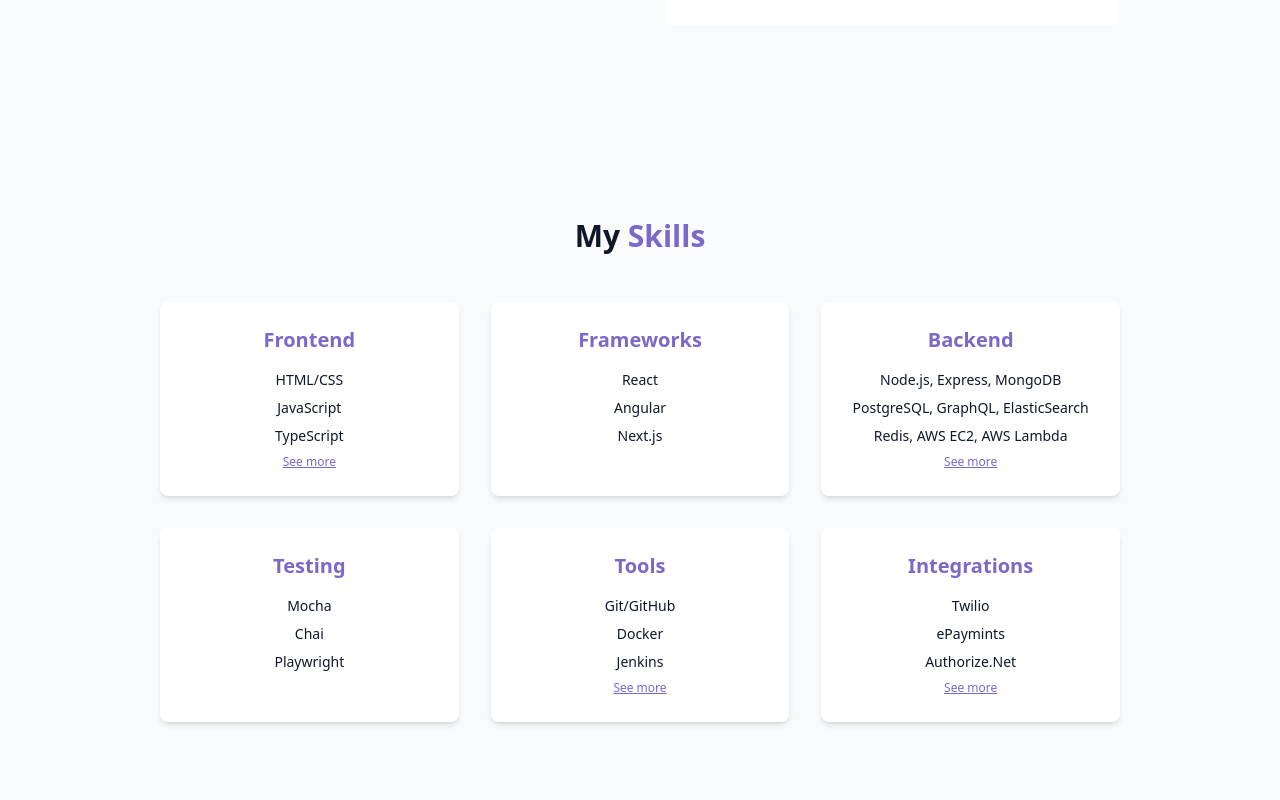
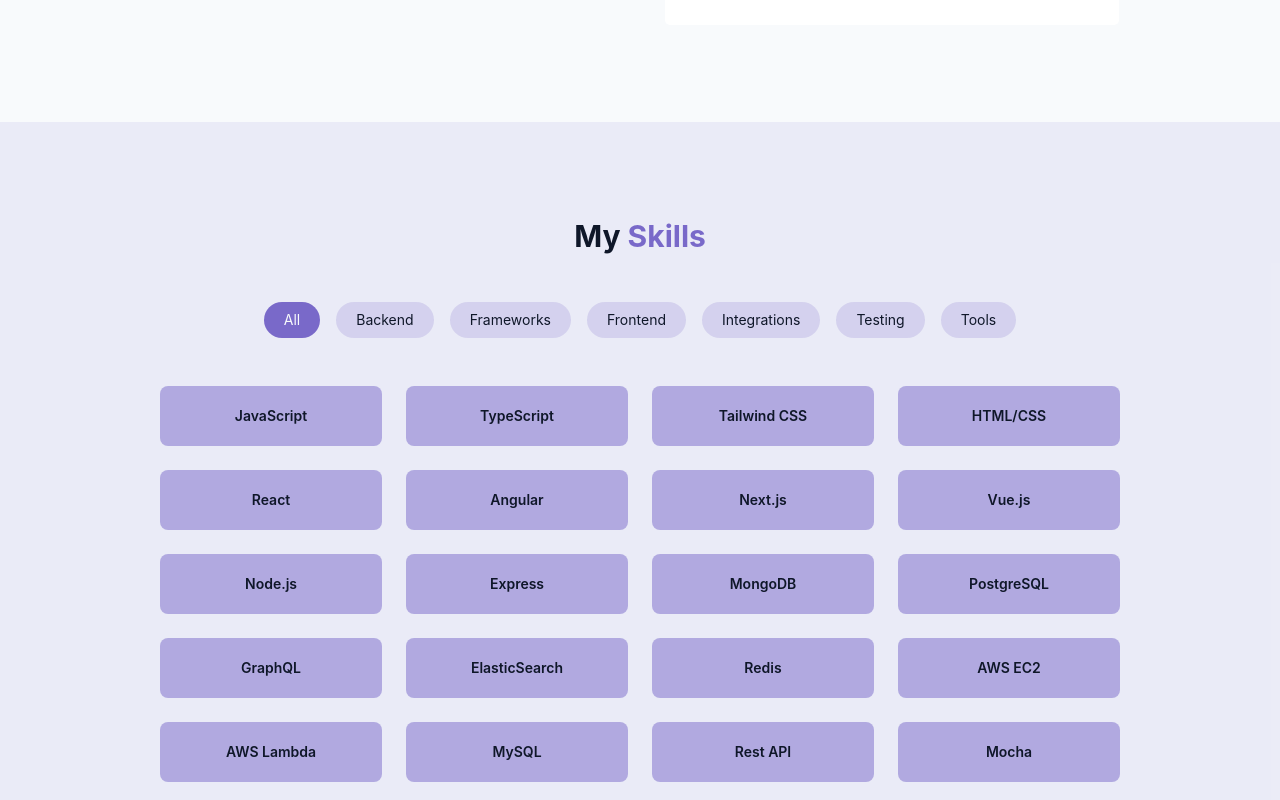
Before and after one commit to romiaujla/portfolio-2025, a React (Vite) app: page / in a window 1280 px wide. Shown: the part 1300-2100 px from the top of the page. Built offline with nearby package versions, Linux system fonts and the light colour scheme.

Commit message:
[SKILLS-SECTION] Creating the skills section and a smart filter

```diff
--- a/src/components/NavBar.tsx
+++ b/src/components/NavBar.tsx
@@ -8,7 +8,7 @@
 };
 
 const navItemList: Array<NavItemModel> = [
-    { name: 'Home', href: '#home' },
+    { name: 'Home', href: '#hero' },
     { name: 'About Me', href: '#about' },
     { name: 'Skills', href: '#skills' },
     { name: 'Projects', href: '#projects' },
--- a/src/components/SkillsSection.tsx
+++ b/src/components/SkillsSection.tsx
@@ -1,15 +1,14 @@
 import { useState } from "react";
+import { cn } from "../lib/utils";
 
 type SkillsCategoryEnum =
-    | 'Frontend'
+    | 'All'
     | 'Backend'
     | 'Frameworks'
-    | 'DevOps'
-    | 'Design'
-    | 'Data Science'
+    | 'Frontend'
+    | 'Integrations'
     | 'Testing'
-    | 'Tools'
-    | 'Integrations';
+    | 'Tools';
 
 type SkillsModel = {
     name: string;
@@ -18,13 +17,16 @@
 
 export const SkillsSection = () => {
     const skillList: Array<SkillsModel> = [
-        { name: 'HTML/CSS', category: 'Frontend', },
-        { name: 'JavaScript', category: 'Frontend', },
-        { name: 'TypeScript', category: 'Frontend', },
+        { name: 'JavaScript', category: 'Frontend' },
+        { name: 'TypeScript', category: 'Frontend' },
         { name: 'Tailwind CSS', category: 'Frontend' },
+        { name: 'HTML/CSS', category: 'Frontend' },
+
         { name: 'React', category: 'Frameworks' },
         { name: 'Angular', category: 'Frameworks' },
         { name: 'Next.js', category: 'Frameworks' },
+        { name: 'Vue.js', category: 'Frameworks' },
+
         { name: 'Node.js', category: 'Backend' },
         { name: 'Express', category: 'Backend' },
         { name: 'MongoDB', category: 'Backend' },
@@ -35,9 +37,13 @@
         { name: 'AWS EC2', category: 'Backend' },
         { name: 'AWS Lambda', category: 'Backend' },
         { name: 'MySQL', category: 'Backend' },
+        { name: 'Rest API', category: 'Backend' },
+
         { name: 'Mocha', category: 'Testing' },
         { name: 'Chai', category: 'Testing' },
         { name: 'Playwright', category: 'Testing' },
+        { name: 'Supertest', category: 'Testing' },
+
         { name: 'Git/GitHub', category: 'Tools' },
         { name: 'Docker', category: 'Tools' },
         { name: 'Jenkins', category: 'Tools' },
@@ -45,6 +51,7 @@
         { name: 'WebStorm', category: 'Tools' },
         { name: 'JIRA', category: 'Tools' },
         { name: 'Bitbucket', category: 'Tools' },
+
         { name: 'Twilio', category: 'Integrations' },
         { name: 'ePaymints', category: 'Integrations' },
         { name: 'Authorize.Net', category: 'Integrations' },
@@ -52,68 +59,62 @@
         { name: 'ERP Integrations', category: 'Integrations' },
     ];
 
+    const categoryList: Array<SkillsCategoryEnum> = [
+        'All',
+        'Backend',
+        'Frameworks',
+        'Frontend',
+        'Integrations',
+        'Testing',
+        'Tools',
+    ];
+
+    const [activeCategory, setActiveCategory] = useState<SkillsCategoryEnum>('All');
+
     return (
-        <section id="skills" className="py-24 px-4 relative bg-secondary/30">
+        <section id="skills" className="py-24 px-4 relative bg-secondary/10">
             <div className="container mx-auto max-w-5xl">
                 <h2 className="text-3xl md-text-4xl font-bold mb-12 text-center">
                     My <span className="text-primary">Skills</span>
                 </h2>
 
-                {/* Group skills by category */}
-                {(() => {
-                    const grouped = skillList.reduce<Record<SkillsCategoryEnum, SkillsModel[]>>((acc, skill) => {
-                        acc[skill.category] = acc[skill.category] || [];
-                        acc[skill.category].push(skill);
-                        return acc;
-                    }, {} as Record<SkillsCategoryEnum, SkillsModel[]>);
+                <div className="flex flex-wrap justify-center gap-4 mb-12">
+                    {
+                        categoryList.map((category: SkillsCategoryEnum, key: number) => (
+                            <button
+                                key={key}
+                                className={cn(
+                                    "px-5 py-2 rounded-full transition-colors duration-300 text-sm cursor-pointer",
+                                    activeCategory === category
+                                        ? "bg-primary text-primary-foreground"
+                                        : "bg-secondary/20 text-foreground hover:bg-secondary/60"
+                                )}
+                                onClick={() => setActiveCategory(category)}
+                            >
+                                {category}
+                            </button>
+                        ))
+                    }
+                </div>
 
-                    return (
-                        <div className="grid grid-cols-1 md:grid-cols-2 lg:grid-cols-3 gap-8">
-                            {Object.entries(grouped).map(([category, skills]) => {
-                                const [expanded, setExpanded] = useState(false);
-                                const maxLines = 3;
 
-                                // For Backend, group skills into lines of 3
-                                const backendLines =
-                                    category === 'Backend'
-                                        ? Array.from({ length: Math.ceil(skills.length / 3) }).map((_, rowIdx) =>
-                                            skills
-                                                .slice(rowIdx * 3, rowIdx * 3 + 3)
-                                                .map((skill) => skill.name)
-                                                .join(', ')
-                                        )
-                                        : [];
+                <div
+                    className="grid grid-cols-1 sm:grid-cols-2 md:grid-cols-4 gap-6 transition-opacity duration-300 justify-items-center"
+                >
+                    {
+                        skillList
+                            .filter(skill => activeCategory === 'All' || skill.category === activeCategory)
+                            .map((skill, index) => (
+                                <div
+                                    key={index}
+                                    className="pb-3 pt-5 rounded-lg bg-secondary/50 hover:bg-secondary/100 transition-colors duration-300 w-full flex justify-center"
+                                >
+                                    <h4 className="text-sm font-semibold mb-2">{skill.name}</h4>
+                                </div>
+                            ))
+                    }
+                </div>
 
-                                // For other categories, each skill is a line
-                                const lines = category === 'Backend'
-                                    ? backendLines
-                                    : skills.map((skill) => skill.name);
-
-                                const showSeeMore = lines.length > maxLines;
-                                const visibleLines = expanded ? lines : lines.slice(0, maxLines);
-
-                                return (
-                                    <div key={category} className="bg-card p-6 rounded-lg shadow-md">
-                                        <h3 className="text-xl font-bold mb-4 text-primary">{category}</h3>
-                                        <ul className="space-y-2">
-                                            {visibleLines.map((line, idx) => (
-                                                <li key={idx} className="text-sm">{line}</li>
-                                            ))}
-                                        </ul>
-                                        {showSeeMore && (
-                                            <button
-                                                className="mt-2 text-primary underline text-xs"
-                                                onClick={() => setExpanded((prev) => !prev)}
-                                            >
-                                                {expanded ? 'See less' : 'See more'}
-                                            </button>
-                                        )}
-                                    </div>
-                                );
-                            })}
-                        </div>
-                    );
-                })()}
             </div>
         </section>
     );
--- a/src/index.css
+++ b/src/index.css
@@ -8,6 +8,8 @@
 
   --color-primary: hsl(var(--primary));
   --color-primary-foreground: hsl(var(--primary-foreground));
+  --color-secondary: hsl(var(--secondary));
+  --color-secondary-foreground: hsl(var(--secondary-foreground));
 
   --color-card: hsl(var(--card));
 
@@ -81,6 +83,8 @@
     --card: 0 0% 100%;
     --primary: 250 47% 60%;
     --primary-foreground: 210 40% 98%;
+    --secondary: 250 47% 60%;
+    --secondary-foreground: 222 47% 11%;
     --border: 214 32% 91%;
   }
 
@@ -104,6 +108,7 @@
   body {
     @apply bg-background text-foreground transition-colors duration-300;
     font-feature-settings: "rlig" 1, "calt" 1;
+    font-family: 'Inter', 'Roboto', 'Helvetica Neue', Arial, sans-serif;
   }
 }
 
```
